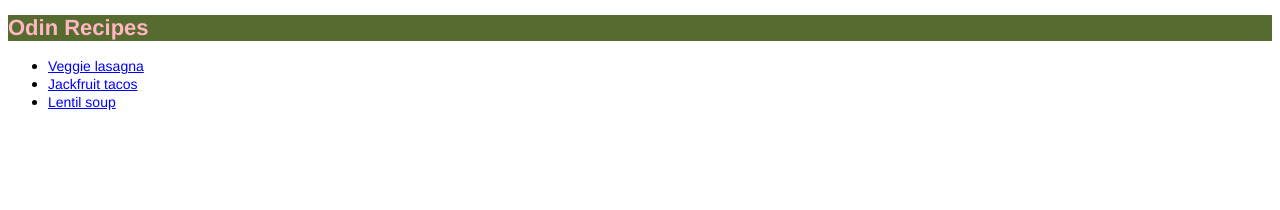
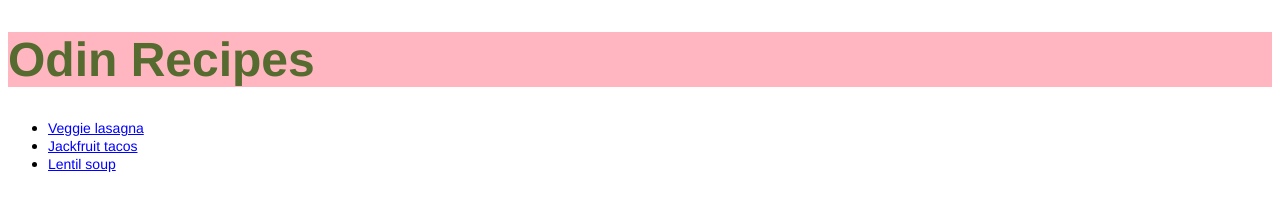
Before and after one commit to seizehuit/odin-recipes, a plain HTML site: page index.html in a window 1280 px wide. Drawn offline with Linux system fonts and the light colour scheme.

Commit message:
Add CSS styling to recipe pages

```diff
--- a/index.html
+++ b/index.html
@@ -8,7 +8,7 @@
     <title>Odin Recipes</title>
 </head>
 <body>
-    <h1>Odin Recipes</h1>
+    <h1 class="main-title">Odin Recipes</h1>
     <ul>
     <li><a href="recipes/lasagna.html">Veggie lasagna</a></li>
     <li><a href="recipes/tacos.html">Jackfruit tacos</a></li>
--- a/style.css
+++ b/style.css
@@ -7,6 +7,14 @@ h1 {
     font-weight: 800;
     color: lightpink;
     background-color: darkolivegreen;
+}
+
+ul,
+ol,
+li {
+  font-size: 14 px;
+  font-weight: 100;
+  color: black;
 }
 
 a:link {
@@ -22,3 +30,9 @@ a:hover {
 a:visited {
     color: grey;
 }
+
+.main-title {
+    font-size: 48px;
+    color: darkolivegreen;
+    background-color: lightpink;
+}
```
Also changed, not shown: recipes/lasagna.html (+1 -0 lines), recipes/lentil-soup.html (+2 -1 lines), recipes/tacos.html (+1 -0 lines).
